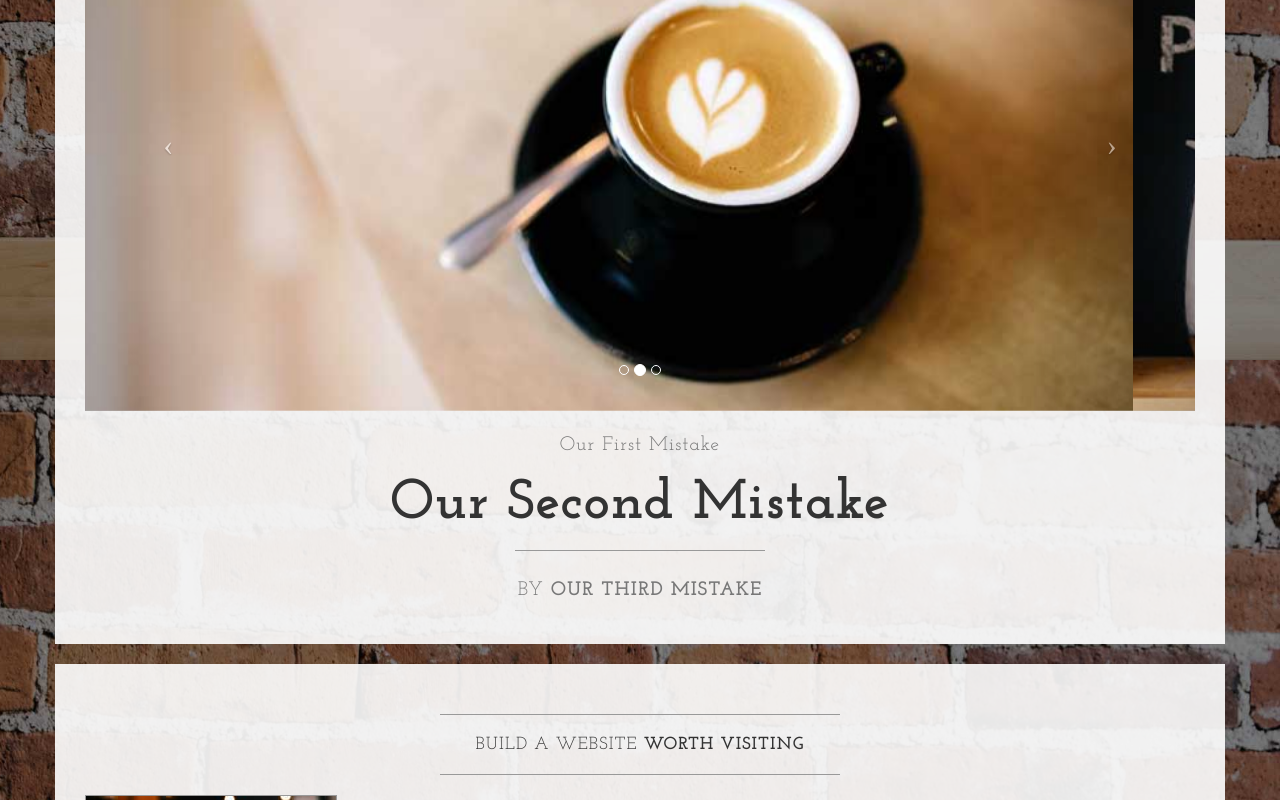
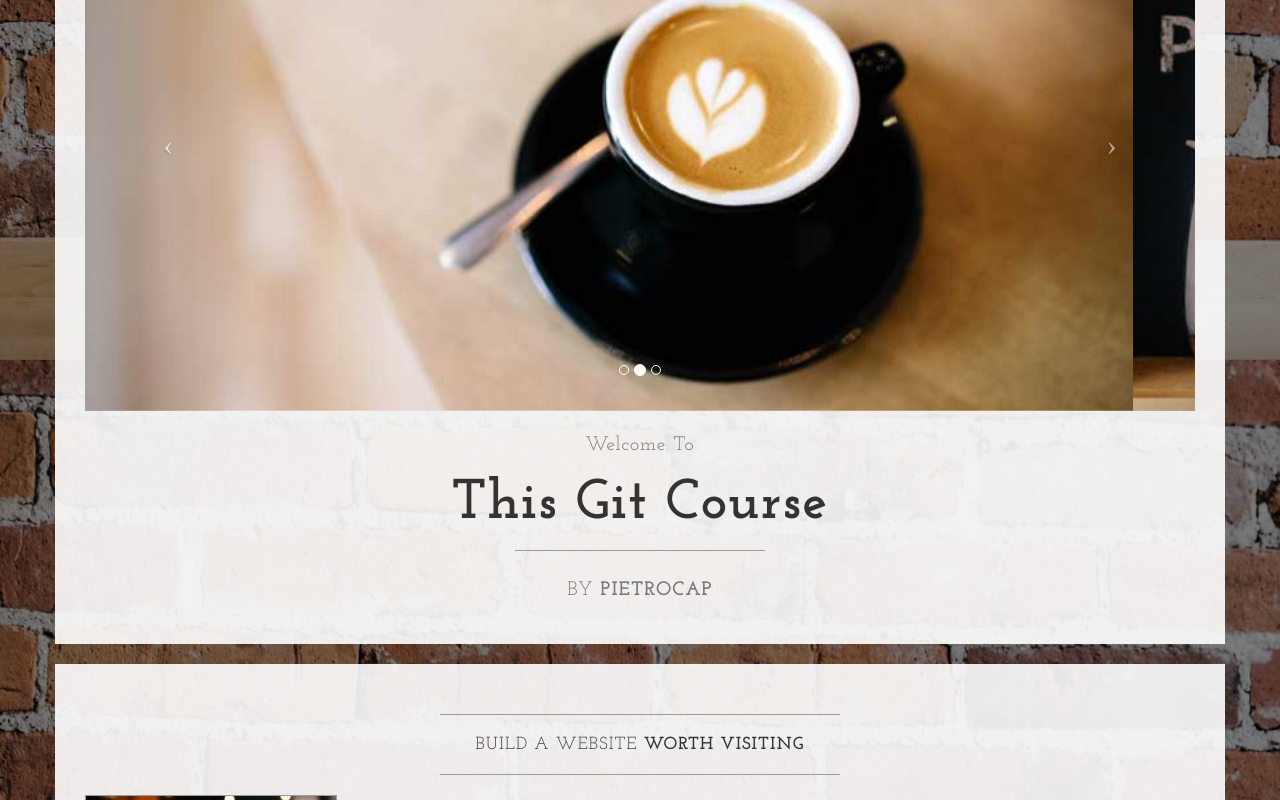
Before and after one commit to LearnableGitCoursePC/Learnable-Git-Course, a plain HTML site: page index.html in a window 1280 px wide. Shown: the part 440-1240 px from the top of the page. Drawn offline with nearby package versions, Linux system fonts and the light colour scheme.

Commit message:
Revert "Committing our third mistake, we left the other two in place"
This reverts commit 5fcef46626222c1d58a2b626188e13360d8f0765.

```diff
--- a/index.html
+++ b/index.html
@@ -106,13 +106,13 @@
                         </a>
                     </div>
                     <h2 class="brand-before">
-                        <small>Our first mistake</small>
+                        <small>Welcome to</small>
                     </h2>
-                    <h1 class="brand-name">Our second mistake</h1>
+                    <h1 class="brand-name">This Git Course</h1>
                     <hr class="tagline-divider">
                     <h2>
                         <small>By
-                            <strong>Our third mistake</strong>
+                            <strong>Pietrocap</strong>
                         </small>
                     </h2>
                 </div>
```
